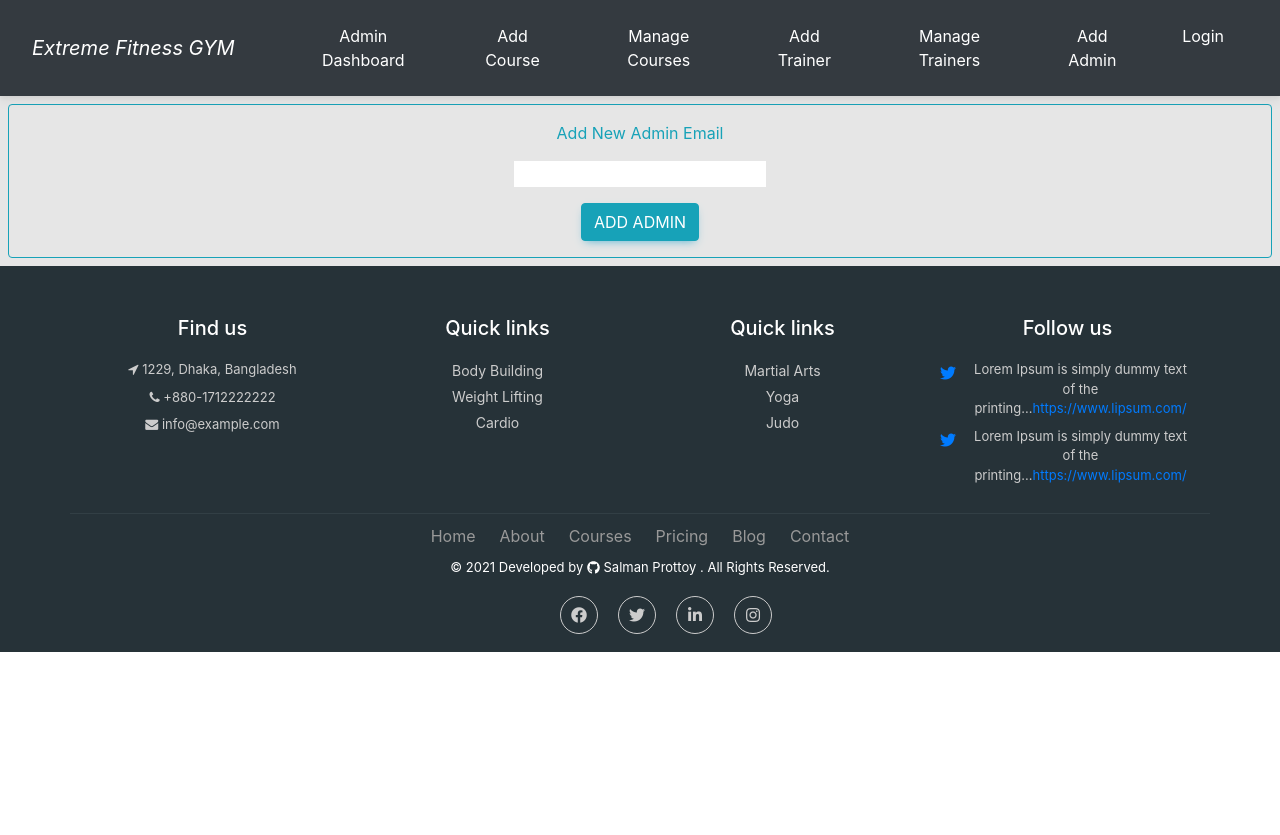
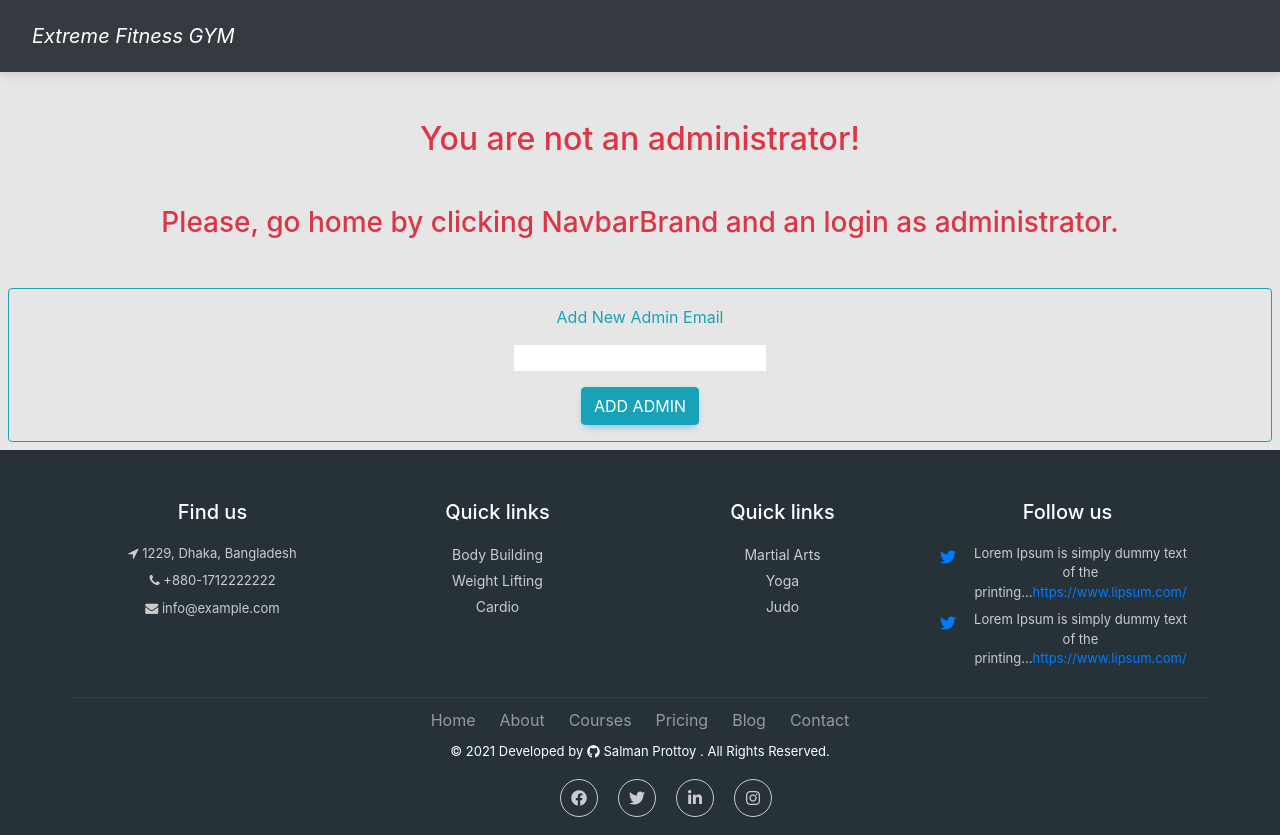
Before and after one commit to salmanprottoy/extreme-fitness-gym-client, a React (Create React App) app in the folder extreme-fitness-gym/: page /addAdmin in a window 1280 px wide. Before the commit the page ends 800 px from the top, so only its background shows below. Built offline with nearby package versions, Linux system fonts and the light colour scheme; no server answers; sample sign-in values are in the browser's storage.

Commit message:
User control added

```diff
--- a/extreme-fitness-gym/src/components/Admin/Admin.js
+++ b/extreme-fitness-gym/src/components/Admin/Admin.js
@@ -2,21 +2,39 @@ import React, { useContext } from "react";
 import { UserContext } from "../../App";
 import AdminHeader from "./AdminHeader";
 import { useHistory, useLocation } from "react-router";
-import AdminDashboard from "../AdminDashboard/AdminDashboard";
+import { useState } from "react";
+import { useEffect } from "react";
 
 const Admin = () => {
   const [loggerInUser, setLoggedInUser] = useContext(UserContext);
+  const [isAdmin, setIsAdmin] = useState(false);
+  useEffect(() => {
+    fetch("http://localhost:5000/isAdmin", {
+      method: "POST",
+      headers: { "content-type": "application/json" },
+      body: JSON.stringify({ email: loggerInUser.email }),
+    })
+      .then((res) => res.json())
+      .then((data) => setIsAdmin(data));
+  }, []);
   const history = useHistory();
   const location = useLocation();
   const { from } = location.state || { from: { pathname: "/" } };
 
-  if (loggerInUser.email !== "salman.prottoy@gmail.com") {
-    localStorage.clear();
-    //history.replace(from);
-  }
   return (
     <div>
       <AdminHeader />
+      {isAdmin ? (
+        <p></p>
+      ) : (
+        <div className="container mt-5 mb-5">
+          <h2 className="text-danger mb-5">You are not an administrator!</h2>
+          <h3 className="text-danger mb-5">
+            Please, go home by clicking NavbarBrand and an login as
+            administrator.
+          </h3>
+        </div>
+      )}
     </div>
   );
 };
--- a/extreme-fitness-gym/src/components/Admin/AdminHeader.js
+++ b/extreme-fitness-gym/src/components/Admin/AdminHeader.js
@@ -1,4 +1,6 @@
 import React from "react";
+import { useEffect } from "react";
+import { useState } from "react";
 import { useContext } from "react";
 import { Nav, Navbar } from "react-bootstrap";
 import { Link } from "react-router-dom";
@@ -6,6 +8,16 @@ import { UserContext } from "../../App";
 
 const AdminHeader = () => {
   const [loggerInUser, setLoggedInUser] = useContext(UserContext);
+  const [isAdmin, setIsAdmin] = useState(false);
+  useEffect(() => {
+    fetch("http://localhost:5000/isAdmin", {
+      method: "POST",
+      headers: { "content-type": "application/json" },
+      body: JSON.stringify({ email: loggerInUser.email }),
+    })
+      .then((res) => res.json())
+      .then((data) => setIsAdmin(data));
+  }, []);
   return (
     <Navbar collapseOnSelect expand="lg" bg="dark" variant="dark">
       <Navbar.Brand>
@@ -14,6 +26,7 @@ const AdminHeader = () => {
         </Link>
       </Navbar.Brand>
       <Navbar.Toggle aria-controls="responsive-navbar-nav" />
+      {isAdmin && (
         <Navbar.Collapse id="responsive-navbar-nav">
           <Nav className="ml-auto">
             <Nav.Link href="">
@@ -59,6 +72,7 @@ const AdminHeader = () => {
             </Nav.Link>
           </Nav>
         </Navbar.Collapse>
+      )}
     </Navbar>
   );
 };
--- a/extreme-fitness-gym/src/components/AdminDashboard/AdminDashboard.js
+++ b/extreme-fitness-gym/src/components/AdminDashboard/AdminDashboard.js
@@ -1,9 +1,23 @@
 import React from "react";
+import { useContext } from "react";
 import { useEffect } from "react";
 import { useState } from "react";
+import { UserContext } from "../../App";
 import "./AdminDashboard.css";
 
 const AdminDashboard = () => {
+  const [loggerInUser, setLoggedInUser] = useContext(UserContext);
+  const [isAdmin, setIsAdmin] = useState(false);
+  useEffect(() => {
+    fetch("http://localhost:5000/isAdmin", {
+      method: "POST",
+      headers: { "content-type": "application/json" },
+      body: JSON.stringify({ email: loggerInUser.email }),
+    })
+      .then((res) => res.json())
+      .then((data) => setIsAdmin(data));
+  }, []);
+
   const [services, setServices] = useState([]);
   useEffect(() => {
     fetch("http://localhost:5000/services")
@@ -42,6 +56,7 @@ const AdminDashboard = () => {
 
   return (
     <div className="container">
+      {isAdmin && (
         <div className="row">
           <div className="col-lg-3 col-sm-6">
             <div className="card-box bg-blue rounded">
@@ -88,6 +103,7 @@ const AdminDashboard = () => {
             </div>
           </div>
         </div>
+      )}
     </div>
   );
 };
```
Lines whose indentation alone changed are shown as unchanged.
